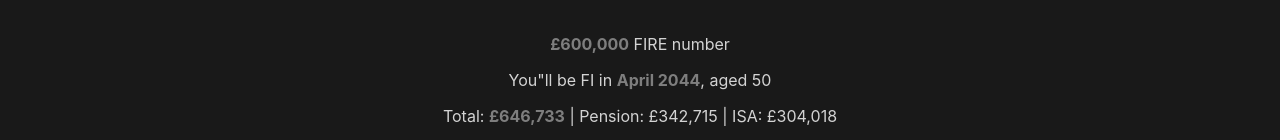
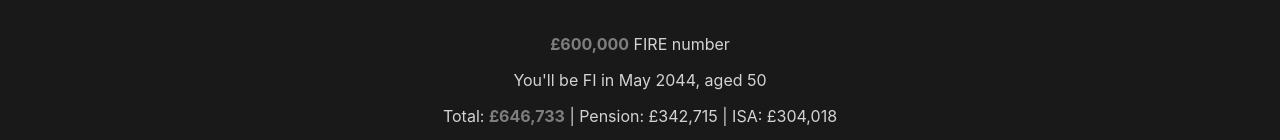
Before and after one commit to nyakeh/spark-calc, a React (Create React App) app: page /forecast in a window 1280 px wide. Shown: the part 568-708 px from the top of the page. Built offline with nearby package versions, Linux system fonts and the light colour scheme.

Commit message:
Update the user results message based on the fire number being achieved in the provided timelines start-to-end years input.

```diff
--- a/src/Domain/Calculator.ts
+++ b/src/Domain/Calculator.ts
@@ -39,7 +39,8 @@ class Calculator {
       fireDate: fiDate.toLocaleString("default", { month: "long", year: "numeric" }),
       pension: tempPension,
       isa: tempIsa,
-      annualFigures: tempAnnualFigures
+      annualFigures: tempAnnualFigures,
+      fireAchieved : tempNetWorth < fireTarget ? false : true
     };
   }
 }
--- a/src/Forecast.tsx
+++ b/src/Forecast.tsx
@@ -31,6 +31,7 @@ export type OutputForecast = {
   pension: number;
   isa: number;
   annualFigures: InputAnnualFigure[];
+  fireAchieved: boolean;
 };
 
 function Forecast() {
@@ -50,8 +51,7 @@ function Forecast() {
   ]);
 
   const [fireNumber, setFireNumber] = useState(600000);
-  const [fireAge, setFireAge] = useState(50);
-  const [fiDate, setFiDate] = useState("April 2044");
+  const [fiMessage, setFiMessage] = useState("You'll be FI in May 2044, aged 50");
   const [endPension, setEndPension] = useState(342715);
   const [endIsa, setEndIsa] = useState(304018);
   const [annualFigures, setAnnualFigures] = useState<InputAnnualFigure[]>([]);
@@ -69,10 +69,14 @@ function Forecast() {
 
     setFireNumber(output.fireNumber);
     setAnnualFigures(output.annualFigures);
-    setFireAge(output.fireAge);
     setEndPension(output.pension);
     setEndIsa(output.isa);
-    setFiDate(output.fireDate);
+
+    if(output.fireAchieved){
+      setFiMessage(`You'll be FI in ${output.fireDate}, aged ${output.fireAge}`);
+    } else {
+      setFiMessage(`Your investment timeline is too short ending ${output.fireDate}`);
+    }
   };
 
   function getTableContent() {
@@ -244,7 +248,7 @@ function Forecast() {
           <span>{Pound.format(fireNumber)}</span> FIRE number
         </p>
         <p>
-          You"ll be FI in <span>{fiDate}</span>, aged {fireAge}
+          {fiMessage}
         </p>
         <p>
           Total: <span>{Pound.format(endPension + endIsa)}</span> | Pension: {Pound.format(endPension)} | ISA:{" "}
```
